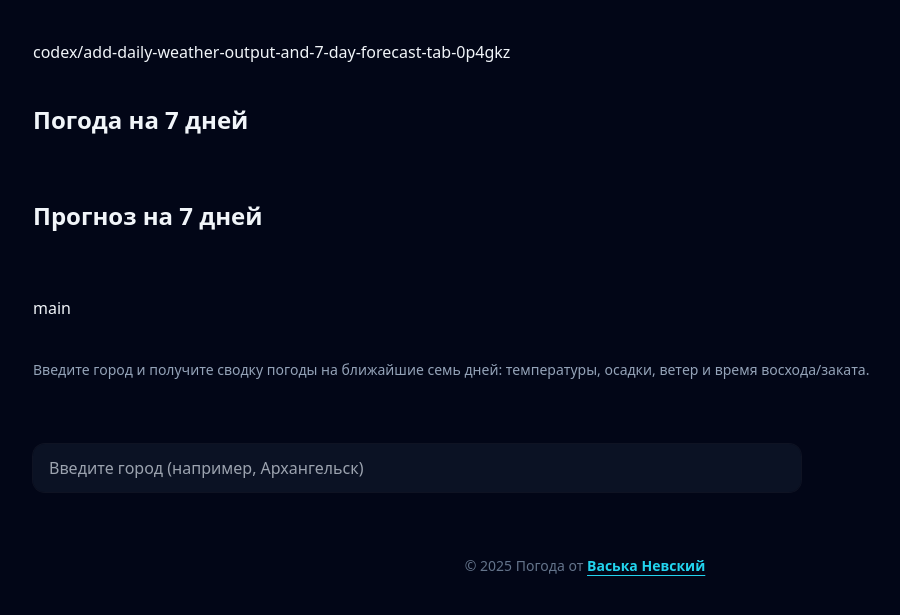
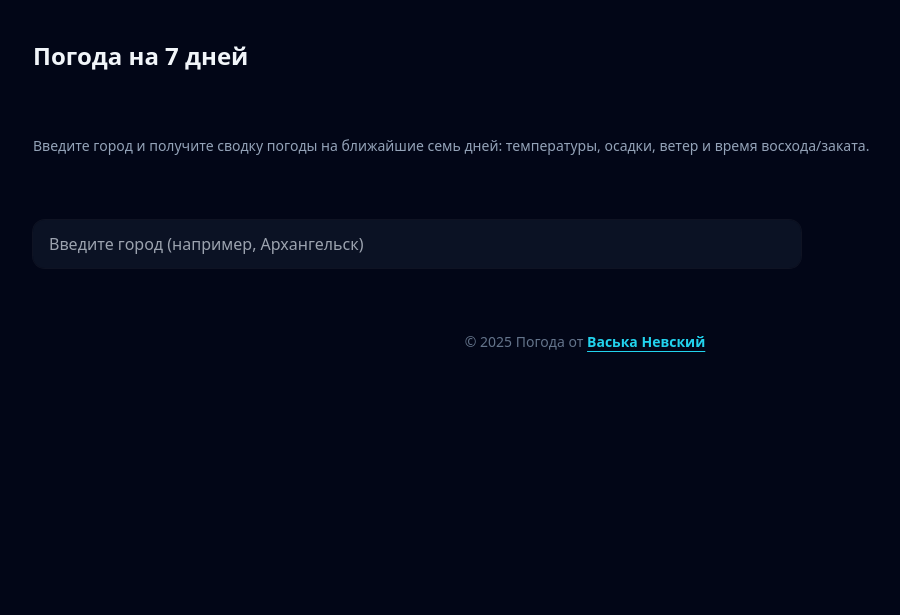
Before and after one commit to Nick-825/nw-weather-site, a Python web app: template templates/weather_weekly.html in a window 1280 px wide. Shown: the part 61-676 px from the top of the page, without its empty margins (55-955 px from the left). Run offline with Jinja, Linux system fonts and the light colour scheme; the template is opened without the code that fills it, so the values that code supplies are empty; some libraries are stand-ins or nearby versions.

Commit message:
Update weather_weekly.html

```diff
--- a/templates/weather_weekly.html
+++ b/templates/weather_weekly.html
@@ -1,10 +1,8 @@
 {% extends "base.html" %}
 {% block content %}
-        codex/add-daily-weather-output-and-7-day-forecast-tab-0p4gkz
 <h2 class="text-2xl font-bold mb-6">Погода на 7 дней</h2>
-<h2 class="text-2xl font-bold mb-6">Прогноз на 7 дней</h2>
-        main
 <p class="text-sm text-slate-400 mb-6">Введите город и получите сводку погоды на ближайшие семь дней: температуры, осадки, ветер и время восхода/заката.</p>
+
 <div class="max-w-3xl">
   <div class="relative">
     <input id="city-input" type="text"
@@ -35,46 +33,12 @@ const input = $("#city-input");
 const box = $("#suggestions");
 let debounce;
 
-        codex/add-daily-weather-output-and-7-day-forecast-tab-0p4gkz
-const weatherCodeGroups = [
-  { codes: [0], icon: "☀️", desc: "Ясно" },
-  { codes: [1, 2], icon: "🌤️", desc: "Переменная облачность" },
-  { codes: [3], icon: "☁️", desc: "Облачно" },
-  { codes: [45, 48], icon: "🌫️", desc: "Туман" },
-  { codes: [51, 53, 55], icon: "🌦️", desc: "Морось" },
-  { codes: [56, 57], icon: "🌧️", desc: "Ледяная морось" },
-  { codes: [61, 63, 65], icon: "🌧️", desc: "Дождь" },
-  { codes: [66, 67], icon: "🌧️", desc: "Ледяной дождь" },
-  { codes: [71, 73, 75, 77], icon: "❄️", desc: "Снег" },
-  { codes: [80, 81, 82], icon: "🌦️", desc: "Ливни" },
-  { codes: [85, 86], icon: "🌨️", desc: "Снегопад" },
-  { codes: [95, 96, 99], icon: "⛈️", desc: "Гроза" }
-];
-
-const codeToIcon = code => {
-  if (typeof code !== "number") {
-    return { icon: "🌡️", desc: "Прогноз" };
-  }
-  for (const group of weatherCodeGroups) {
-    if (group.codes.includes(code)) {
-      return group;
-    }
-  }
-  return { icon: "🌡️", desc: "Прогноз" };
-};
-
-        main
-const formatNumber = (value, digits = 1) => {
-  return typeof value === "number" && !Number.isNaN(value)
-    ? value.toFixed(digits)
-    : null;
-};
+const formatNumber = (value, digits = 1) =>
+  typeof value === "number" && !Number.isNaN(value) ? value.toFixed(digits) : null;
 
 const formatWithUnit = (value, unit = "", digits = 1) => {
   const num = formatNumber(value, digits);
-  if (num === null) {
-    return "—";
-  }
+  if (num === null) return "—";
   const trimmedUnit = unit ? (unit.startsWith("°") ? unit : ` ${unit}`) : "";
   return `${num}${trimmedUnit}`;
 };
@@ -97,18 +61,12 @@ const formatTime = iso => {
 input.addEventListener("input", () => {
   clearTimeout(debounce);
   const q = input.value.trim();
-  if (!q) {
-    box.classList.add("hidden");
-    return;
-  }
+  if (!q) { box.classList.add("hidden"); return; }
 
   debounce = setTimeout(async () => {
     const r = await fetch(`/api/cities?q=${encodeURIComponent(q)}`);
     const items = await r.json();
-    if (!items.length) {
-      box.classList.add("hidden");
-      return;
-    }
+    if (!items.length) { box.classList.add("hidden"); return; }
     box.innerHTML = items.map(it => `
       <button data-lat="${it.lat}" data-lon="${it.lon}" data-name="${it.name}${it.admin1?', '+it.admin1:''}${it.country?', '+it.country:''}"
         class="w-full text-left px-4 py-2 hover:bg-slate-800">${it.name}
@@ -122,6 +80,7 @@ input.addEventListener("input", () => {
         input.value = btn.dataset.name;
         box.classList.add("hidden");
         const lat = btn.dataset.lat, lon = btn.dataset.lon;
+
         const res = await fetch(`/api/weather/weekly?lat=${lat}&lon=${lon}`);
         const w = await res.json();
         if (w.error) {
@@ -131,6 +90,7 @@ input.addEventListener("input", () => {
         }
         const units = w.units || {};
         const days = Array.isArray(w.days) ? w.days : [];
+
         $("#result").classList.remove("hidden");
         $("#res-title").textContent = btn.dataset.name;
         $("#res-timezone").textContent = w.timezone ? `Часовой пояс: ${w.timezone}` : "";
@@ -138,18 +98,18 @@ input.addEventListener("input", () => {
 
         const grid = $("#days-grid");
         const empty = $("#days-empty");
+
         if (!days.length) {
           grid.innerHTML = "";
           empty.classList.remove("hidden");
           return;
         }
         empty.classList.add("hidden");
+
         const windUnit = units.wind_speed_10m_max || "м/с";
         const windDigits = windUnit === "м/с" ? 1 : 0;
+
         grid.innerHTML = days.map(day => {
-        codex/add-daily-weather-output-and-7-day-forecast-tab-0p4gkz
-          const iconData = codeToIcon(day.code);
-        main
           const dateLabel = formatDate(day.time);
           const max = formatWithUnit(day.temp_max, units.temperature_2m_max || "°C");
           const min = formatWithUnit(day.temp_min, units.temperature_2m_min || "°C");
@@ -157,19 +117,17 @@ input.addEventListener("input", () => {
           const wind = formatWithUnit(day.wind_max, windUnit, windDigits);
           const sunrise = formatTime(day.sunrise);
           const sunset = formatTime(day.sunset);
+          const icon = day.icon || "☁️";
+          const desc = day.desc || "";
+          const anim = day.anim || "calm";
           return `
             <article class="flex flex-col gap-4 rounded-2xl bg-slate-900/70 p-5 ring-1 ring-white/5">
               <div class="flex items-start justify-between gap-3">
                 <div>
                   <div class="text-sm uppercase tracking-wide text-slate-400">${dateLabel}</div>
-        codex/add-daily-weather-output-and-7-day-forecast-tab-0p4gkz
-                  <div class="text-sm text-slate-400">${day.desc || ''}</div>
+                  <div class="text-sm text-slate-400">${desc}</div>
                 </div>
-                <div class="text-3xl weather-icon ${day.anim || 'calm'}" aria-hidden="true">${day.icon || '☁️'}</div>
-                  <div class="text-sm text-slate-400">${iconData.desc}</div>
-                </div>
-                <div class="text-3xl">${iconData.icon}</div>
-        main
+                <div class="text-3xl weather-icon ${anim}" aria-hidden="true">${icon}</div>
               </div>
               <div class="grid grid-cols-2 gap-3 text-sm">
                 <div class="rounded-xl bg-slate-800/60 p-3">
```
